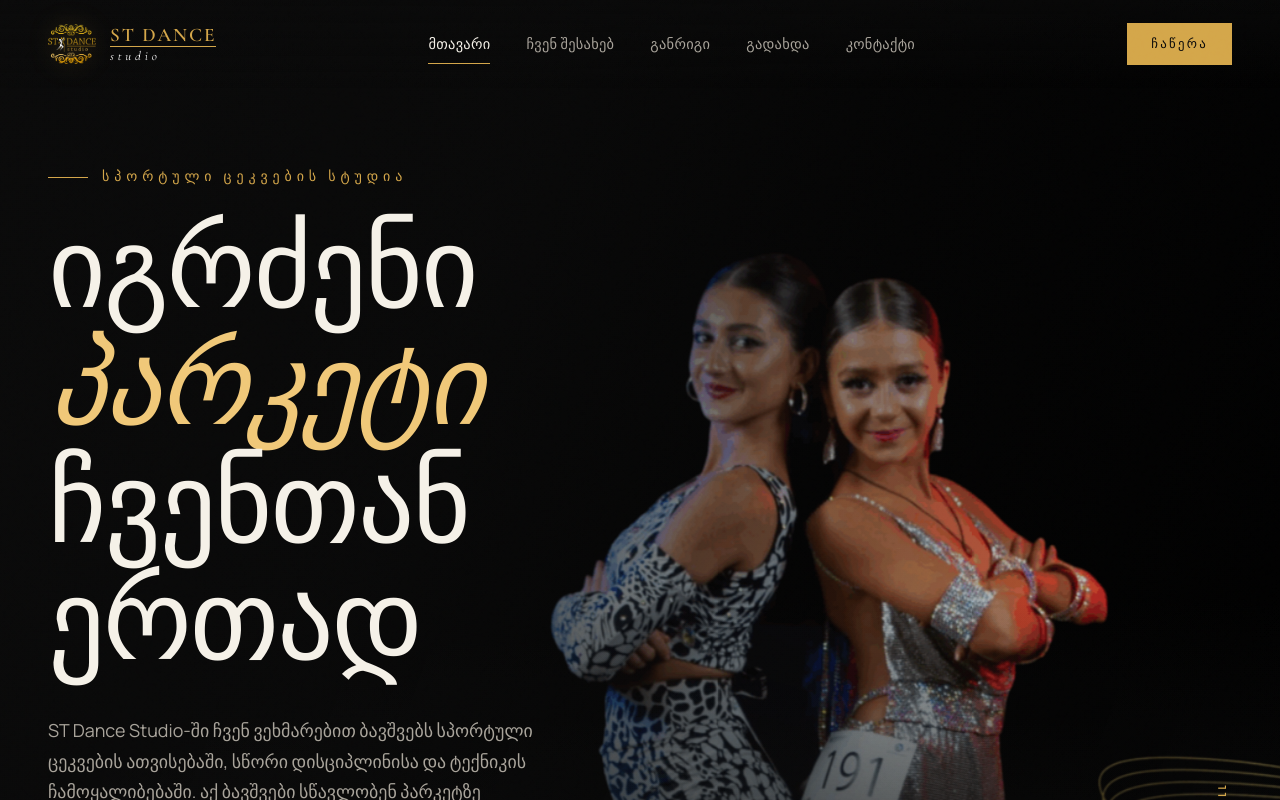
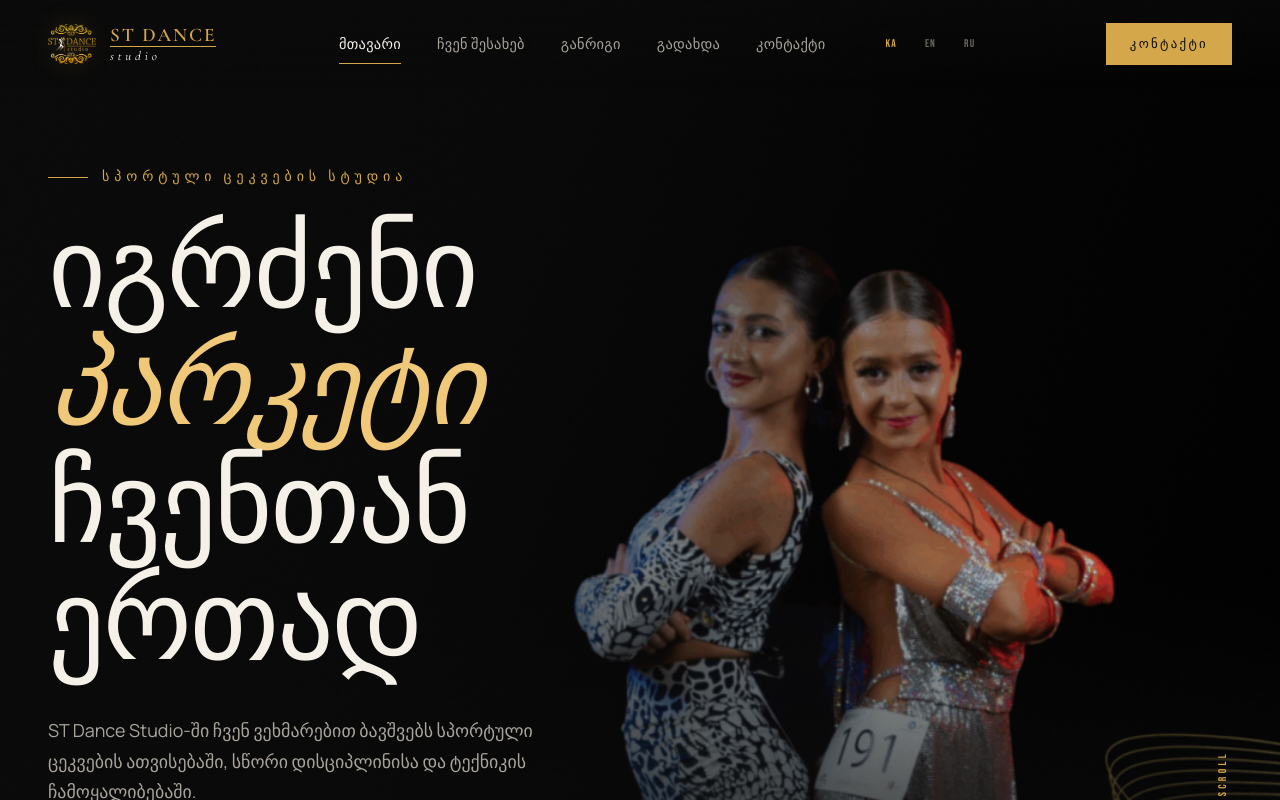
Before and after one commit to TSERJ13/stdancestudio, a React (Vite) app: page / in a window 1280 px wide. Shown: the top 800 px of the page. Built offline with nearby package versions, Linux system fonts and the light colour scheme.

Commit message:
Implement multi-language support (KA, EN, RU), default calendar to WEEK, and fix mobile status bar/menu

```diff
--- a/index.html
+++ b/index.html
@@ -6,7 +6,9 @@
     <link rel="apple-touch-icon" href="/apple-touch-icon.png" />
     <meta name="viewport" content="width=device-width, initial-scale=1.0" />
     <meta name="description" content="ST Dance Studio — სპორტული ცეკვების სტუდია ბათუმში. სერგი წივწივაძის ხელმძღვანელობით." />
-    <meta name="theme-color" content="#0a0a0a" />
+    <meta name="theme-color" content="#000000" />
+    <meta name="apple-mobile-web-app-capable" content="yes" />
+    <meta name="apple-mobile-web-app-status-bar-style" content="black-translucent" />
 
     <!-- Open Graph -->
     <meta property="og:title" content="ST Dance Studio" />
--- a/src/components/Header.css
+++ b/src/components/Header.css
@@ -145,13 +145,14 @@
   width: 100%;
   max-width: 420px;
   background: var(--color-bg);
-  padding: 6rem 2.5rem 2.5rem;
+  padding: 6rem 2.5rem 6rem;
   transform: translateX(100%);
   transition: transform 0.5s var(--ease);
   display: flex;
   flex-direction: column;
   border-left: 1px solid var(--color-line);
   overflow-y: auto;
+  height: 100dvh;
 }
 
 .mobile-menu.is-open {
@@ -199,10 +200,41 @@
   justify-content: center;
 }
 
+.lang-switcher {
+  display: flex;
+  gap: 0.75rem;
+  margin-left: 1rem;
+}
+
+.lang-switcher button {
+  background: transparent;
+  border: 0;
+  color: var(--color-text-dim);
+  font-family: var(--font-accent);
+  font-size: 0.7rem;
+  letter-spacing: 0.1em;
+  padding: 0.25rem 0.5rem;
+  cursor: pointer;
+  transition: color 0.3s var(--ease);
+}
+
+.lang-switcher button:hover,
+.lang-switcher button.active {
+  color: var(--color-gold);
+}
+
+.mobile-menu .lang-switcher {
+  margin-top: auto;
+  margin-left: 0;
+  padding-top: 2rem;
+  justify-content: center;
+}
+
 /* Responsive */
 @media (max-width: 1024px) {
   .header__nav,
-  .header__cta {
+  .header__cta,
+  .header .lang-switcher {
     display: none;
   }
   .header__burger {
--- a/src/components/Header.jsx
+++ b/src/components/Header.jsx
@@ -1,11 +1,23 @@
 import { useState, useEffect } from 'react'
 import { NavLink, Link } from 'react-router-dom'
-import { siteContent } from '../data/content'
+import { useLanguage } from '../context/LanguageContext'
 import './Header.css'
+
+const LanguageSwitcher = () => {
+  const { lang, setLang } = useLanguage()
+  return (
+    <div className="lang-switcher">
+      <button onClick={() => setLang('ka')} className={lang === 'ka' ? 'active' : ''}>KA</button>
+      <button onClick={() => setLang('en')} className={lang === 'en' ? 'active' : ''}>EN</button>
+      <button onClick={() => setLang('ru')} className={lang === 'ru' ? 'active' : ''}>RU</button>
+    </div>
+  )
+}
 
 export default function Header() {
   const [scrolled, setScrolled] = useState(false)
   const [mobileOpen, setMobileOpen] = useState(false)
+  const { t } = useLanguage()
 
   useEffect(() => {
     const onScroll = () => setScrolled(window.scrollY > 40)
@@ -13,11 +25,18 @@ export default function Header() {
     return () => window.removeEventListener('scroll', onScroll)
   }, [])
 
-  // lock scroll when mobile menu open
   useEffect(() => {
     document.body.style.overflow = mobileOpen ? 'hidden' : ''
     return () => { document.body.style.overflow = '' }
   }, [mobileOpen])
+
+  const navItems = [
+    { label: t('nav.home'), to: '/' },
+    { label: t('nav.about'), to: '/about' },
+    { label: t('nav.schedule'), to: '/schedule' },
+    { label: t('nav.payment'), to: '/payment' },
+    { label: t('nav.contact'), to: '/contact' },
+  ]
 
   return (
     <header className={`header ${scrolled ? 'is-scrolled' : ''}`}>
@@ -32,7 +51,7 @@ export default function Header() {
         </Link>
 
         <nav className="header__nav">
-          {siteContent.nav.map((item) => (
+          {navItems.map((item) => (
             <NavLink
               key={item.to}
               to={item.to}
@@ -44,10 +63,11 @@ export default function Header() {
               {item.label}
             </NavLink>
           ))}
+          <LanguageSwitcher />
         </nav>
 
         <Link to="/contact" className="btn btn-primary header__cta">
-          ჩაწერა
+          {t('nav.contact')}
         </Link>
 
         <button
@@ -64,7 +84,7 @@ export default function Header() {
       {/* Mobile drawer */}
       <div className={`mobile-menu ${mobileOpen ? 'is-open' : ''}`}>
         <nav className="mobile-menu__nav">
-          {siteContent.nav.map((item, i) => (
+          {navItems.map((item, i) => (
             <NavLink
               key={item.to}
               to={item.to}
@@ -85,8 +105,9 @@ export default function Header() {
           onClick={() => setMobileOpen(false)}
           className="btn btn-primary mobile-menu__cta"
         >
-          ჩაწერა
+          {t('nav.contact')}
         </Link>
+        <LanguageSwitcher />
       </div>
     </header>
   )
--- /dev/null
+++ b/src/context/LanguageContext.jsx
@@ -0,0 +1,34 @@
+import { createContext, useContext, useState, useEffect } from 'react'
+import { translations } from '../data/translations'
+
+const LanguageContext = createContext()
+
+export function LanguageProvider({ children }) {
+  const [lang, setLang] = useState(localStorage.getItem('lang') || 'ka')
+
+  useEffect(() => {
+    localStorage.setItem('lang', lang)
+    document.documentElement.lang = lang
+  }, [lang])
+
+  const t = (path) => {
+    const keys = path.split('.')
+    let result = translations[lang]
+    for (const key of keys) {
+      if (result[key]) {
+        result = result[key]
+      } else {
+        return path
+      }
+    }
+    return result
+  }
+
+  return (
+    <LanguageContext.Provider value={{ lang, setLang, t }}>
+      {children}
+    </LanguageContext.Provider>
+  )
+}
+
+export const useLanguage = () => useContext(LanguageContext)
--- /dev/null
+++ b/src/data/translations.js
@@ -0,0 +1,89 @@
+export const translations = {
+  ka: {
+    nav: {
+      home: 'მთავარი',
+      about: 'ჩვენ შესახებ',
+      schedule: 'განრიგი',
+      payment: 'გადახდა',
+      contact: 'კონტაქტი',
+    },
+    hero: {
+      eyebrow: 'სპორტული ცეკვების სტუდია',
+      title: 'იგრძენი',
+      titleItalic: 'პარკეტი',
+      titleEnd: 'ჩვენთან ერთად',
+      desc: 'ST Dance Studio-ში ჩვენ ვეხმარებით ბავშვებს სპორტული ცეკვების ათვისებაში, სწორი დისციპლინისა და ტექნიკის ჩამოყალიბებაში.',
+      cta: 'ჩაეწერე ახლავე',
+    },
+    about: {
+      title: 'სტუდია, სადაც შედეგი ფასდება',
+      story: 'სპორტი, რომელიც აყალიბებს ხასიათს',
+      desc1: 'ST Dance Studio არის სივრცე, სადაც სპორტული ცეკვა მხოლოდ ჰობი არ არის. ჩვენი მიზანია ბავშვებს ვასწავლოთ დისციპლინა, შრომისმოყვარეობა.',
+      teachers: 'ჩვენი გუნდი',
+    },
+    contact: {
+      title: 'დაგვიკავშირდით',
+      address: 'მისამართი',
+      phone: 'ტელეფონი',
+      email: 'ელ-ფოსტა',
+    }
+  },
+  en: {
+    nav: {
+      home: 'Home',
+      about: 'About',
+      schedule: 'Schedule',
+      payment: 'Payment',
+      contact: 'Contact',
+    },
+    hero: {
+      eyebrow: 'Sports Dance Studio',
+      title: 'Feel the',
+      titleItalic: 'Parquet',
+      titleEnd: 'With Us',
+      desc: 'At ST Dance Studio, we help children master sports dance, developing discipline and proper technique.',
+      cta: 'Join Now',
+    },
+    about: {
+      title: 'Studio Where Results Matter',
+      story: 'Sport that Builds Character',
+      desc1: 'ST Dance Studio is a space where sports dance is more than a hobby. Our goal is to teach children discipline and hard work.',
+      teachers: 'Our Team',
+    },
+    contact: {
+      title: 'Contact Us',
+      address: 'Address',
+      phone: 'Phone',
+      email: 'Email',
+    }
+  },
+  ru: {
+    nav: {
+      home: 'Главная',
+      about: 'О нас',
+      schedule: 'Расписание',
+      payment: 'Оплата',
+      contact: 'Контакт',
+    },
+    hero: {
+      eyebrow: 'Студия спортивных танцев',
+      title: 'Почувствуй',
+      titleItalic: 'Паркет',
+      titleEnd: 'С Нами',
+      desc: 'В ST Dance Studio мы помогаем детям освоить спортивные танцы, развивая дисциплину и правильную технику.',
+      cta: 'Записаться',
+    },
+    about: {
+      title: 'Студия, где ценится результат',
+      story: 'Спорт, который формирует характер',
+      desc1: 'ST Dance Studio — это пространство, где спортивные танцы — больше, чем хобби. Наша цель — научить детей дисциплине.',
+      teachers: 'Наша Команда',
+    },
+    contact: {
+      title: 'Связаться с нами',
+      address: 'Адрес',
+      phone: 'Телефон',
+      email: 'Эл. почта',
+    }
+  }
+}
--- a/src/main.jsx
+++ b/src/main.jsx
@@ -4,10 +4,14 @@ import { BrowserRouter } from 'react-router-dom'
 import App from './App.jsx'
 import './styles/global.css'
 
+import { LanguageProvider } from './context/LanguageContext.jsx'
+
 ReactDOM.createRoot(document.getElementById('root')).render(
   <React.StrictMode>
     <BrowserRouter>
-      <App />
+      <LanguageProvider>
+        <App />
+      </LanguageProvider>
     </BrowserRouter>
   </React.StrictMode>,
 )
--- a/src/pages/Home.jsx
+++ b/src/pages/Home.jsx
@@ -1,11 +1,13 @@
 import { Link } from 'react-router-dom'
 import { useEffect, useState } from 'react'
 import { siteContent } from '../data/content'
+import { useLanguage } from '../context/LanguageContext'
 import './Home.css'
 
 export default function Home() {
-  const { hero, stats, programs, teachers, testimonials } = siteContent
+  const { stats, programs, teachers, testimonials } = siteContent
   const [testimonialIdx, setTestimonialIdx] = useState(0)
+  const { t } = useLanguage()
 
   useEffect(() => {
     const id = setInterval(() => {
@@ -26,26 +28,26 @@ export default function Home() {
         <div className="hero__inner container">
           <div className="hero__copy">
             <span className="eyebrow fade-up" style={{ animationDelay: '0.2s' }}>
-              {hero.eyebrow}
+              {t('hero.eyebrow')}
             </span>
 
             <h1 className="hero__title display fade-up" style={{ animationDelay: '0.35s' }}>
-              {hero.title}{' '}
-              <span className="display-italic">{hero.titleItalic}</span>
+              {t('hero.title')}{' '}
+              <span className="display-italic">{t('hero.titleItalic')}</span>
               <br />
-              {hero.titleEnd}
+              {t('hero.titleEnd')}
             </h1>
 
             <p className="hero__desc fade-up" style={{ animationDelay: '0.55s' }}>
-              {hero.description}
+              {t('hero.desc')}
             </p>
 
             <div className="hero__actions fade-up" style={{ animationDelay: '0.75s' }}>
               <Link to="/contact" className="btn btn-primary">
-                გავიცნოთ ერთმანეთი
+                {t('hero.cta')}
               </Link>
-              <Link to="/programs" className="btn btn-ghost">
-                მიმართულებები
+              <Link to="/about" className="btn btn-ghost">
+                {t('nav.about')}
               </Link>
             </div>
           </div>
--- a/src/pages/Schedule.jsx
+++ b/src/pages/Schedule.jsx
@@ -28,7 +28,7 @@ export default function Schedule() {
             background: '#fff'
           }}>
             <iframe
-              src="https://calendar.google.com/calendar/embed?src=stdancegroup%40gmail.com&ctz=Asia%2FTbilisi"
+              src="https://calendar.google.com/calendar/embed?src=stdancegroup%40gmail.com&ctz=Asia%2FTbilisi&mode=WEEK&showPrint=0&showTabs=0&showCalendars=0&showTitle=0"
               style={{
                 position: 'absolute',
                 top: 0,
```
